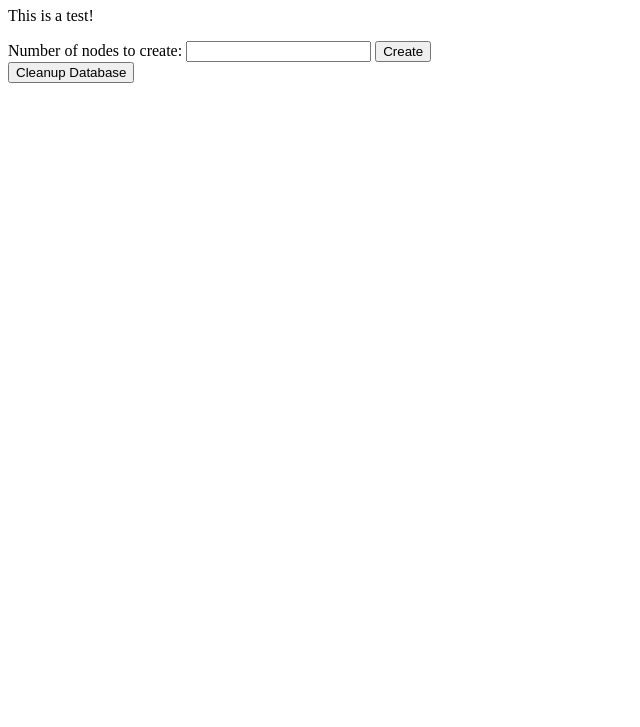
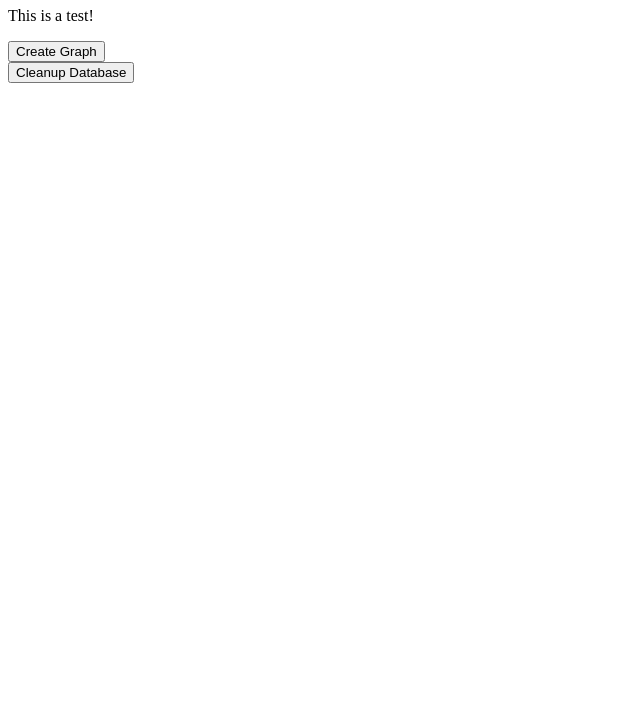
Before and after one commit to looeejee/demo-gke-aura, a plain HTML site: page templates/index.html in a window 1280 px wide. Shown: the part 73-800 px from the top of the page, without its empty margins (0-640 px from the left). Drawn offline with Linux system fonts and the light colour scheme.

Commit message:
updated index.html file

```diff
--- a/templates/index.html
+++ b/templates/index.html
@@ -10,9 +10,10 @@
     <p>This is a test!</p>
 
     <form action="/create" method="post">
-        <label for="num_nodes">Number of nodes to create:</label>
+        <!--<label for="num_nodes">Number of nodes to create:</label>
         <input type="number" id="num_nodes" name="num_nodes" min="1" required>
-        <button type="submit">Create</button>
+        -->
+        <button type="submit">Create Graph</button>
     </form>
 
     <form action="/cleanup" method="post">
```
